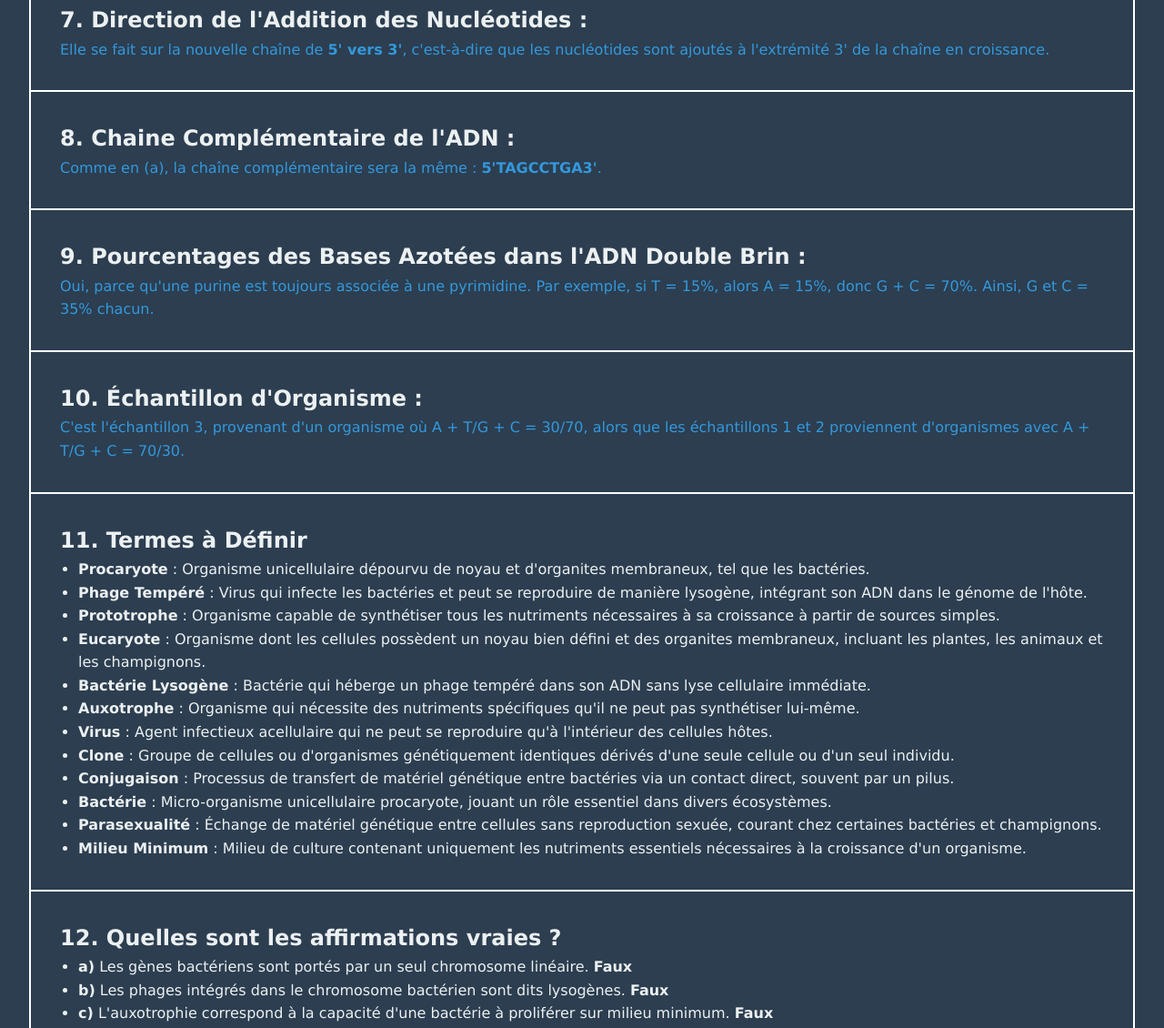
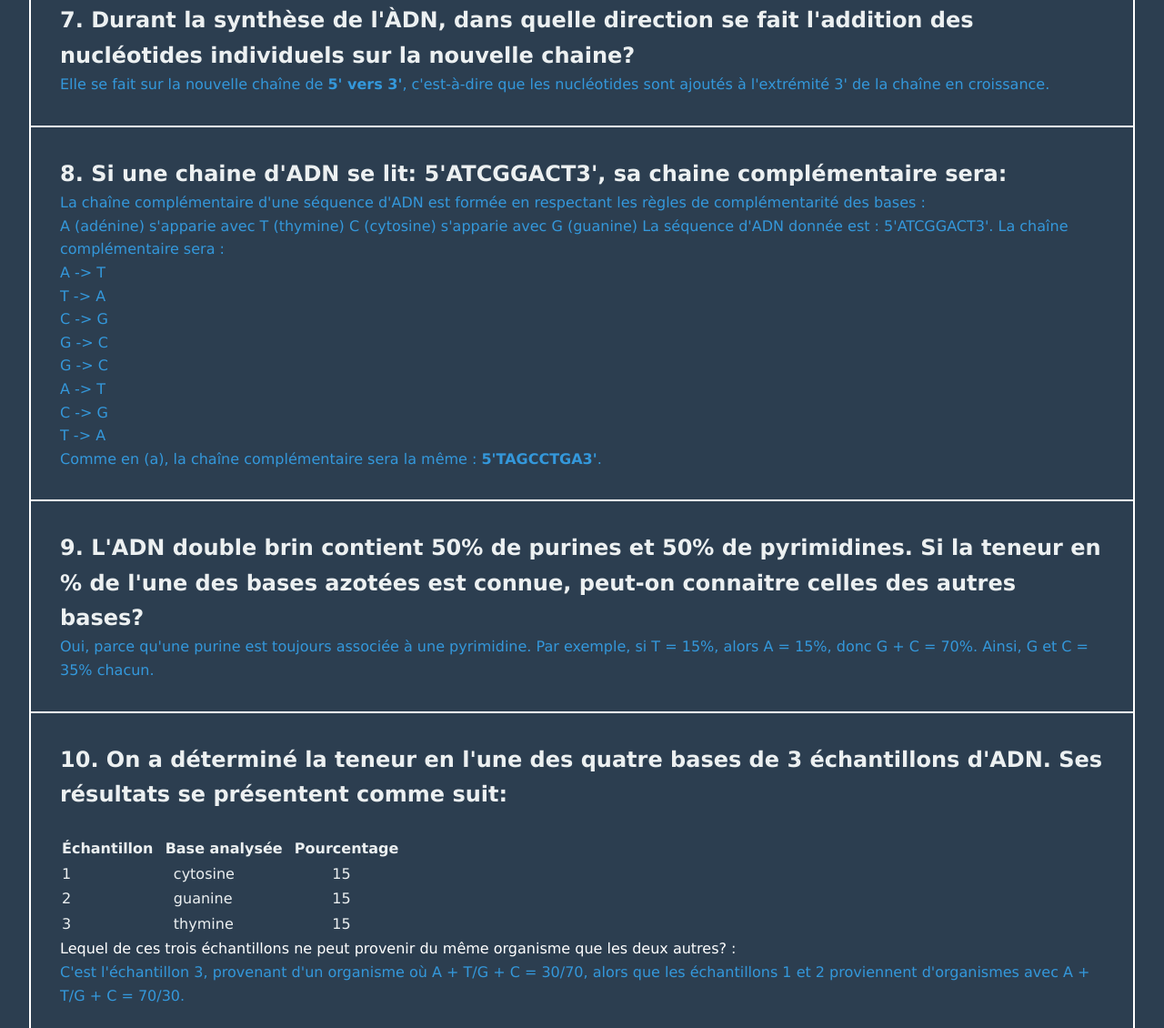
Before and after one commit to StarPlatinumSan/bio1203, a plain HTML site: page index.html in a window 1280 px wide. Shown: the part 1352-2482 px from the top of the page at 91% size. Drawn offline with nearby package versions, Linux system fonts and the light colour scheme.

Commit message:
semaine 2 enhanced

```diff
--- a/index.html
+++ b/index.html
@@ -87,22 +87,74 @@
           </div>
 
           <div class="division">
-            <h3>7. Direction de l'Addition des Nucléotides :</h3>
+            <h3>7. Durant la synthèse de l'ÀDN, dans quelle direction se fait l'addition des nucléotides
+              individuels sur la nouvelle chaine?</h3>
             <p>Elle se fait sur la nouvelle chaîne de <strong>5' vers 3'</strong>, c'est-à-dire que les nucléotides sont ajoutés à l'extrémité 3' de la chaîne en croissance.</p>
           </div>
 
           <div class="division">
-            <h3>8. Chaine Complémentaire de l'ADN :</h3>
+            <h3>8.  Si une chaine d'ADN se lit: 5'ATCGGACT3', sa chaine
+              complémentaire sera:</h3>
+
+              <p>La chaîne complémentaire d'une séquence d'ADN est formée en respectant les règles de complémentarité des bases :
+                <br>
+                A (adénine) s'apparie avec T (thymine)
+                C (cytosine) s'apparie avec G (guanine)
+                La séquence d'ADN donnée est : 5'ATCGGACT3'. La chaîne complémentaire sera :
+                <br>
+                A -> T
+                <br>
+                T -> A
+                <br>
+                C -> G
+                <br>
+                G -> C
+                <br>
+                G -> C
+                <br>
+                A -> T
+                <br>
+                C -> G
+                <br>
+                T -> A</p>
             <p>Comme en (a), la chaîne complémentaire sera la même : <strong>5'TAGCCTGA3'</strong>.</p>
           </div>
 
           <div class="division">
-            <h3>9. Pourcentages des Bases Azotées dans l'ADN Double Brin :</h3>
+            <h3>9. L'ADN double brin contient 50% de purines et 50% de pyrimidines. Si la teneur en %
+              de l'une des bases azotées est connue, peut-on connaitre celles des autres bases?</h3>
             <p>Oui, parce qu'une purine est toujours associée à une pyrimidine. Par exemple, si T = 15%, alors A = 15%, donc G + C = 70%. Ainsi, G et C = 35% chacun.</p>
           </div>
 
           <div class="division">
-            <h3>10. Échantillon d'Organisme :</h3>
+            <h3>10.  On a déterminé la teneur en l'une des quatre bases de 3 échantillons d'ADN. Ses
+              résultats se présentent comme suit: </h3>
+              <br>
+              <table>
+                <tr>
+                  <th>Échantillon </th>
+                  <th> &nbsp; Base analysée </th>
+                  <th>  &nbsp; Pourcentage</th>
+                </tr>
+                <tr>
+                  <td>1</td>
+                  <td>&nbsp; &nbsp; cytosine</td>
+                  <td>15</td>
+                </tr>
+                <tr>
+                  <td>2</td>
+                  <td> &nbsp;  &nbsp; guanine</td>
+                  <td>15</td>
+                </tr>
+                <tr>
+                  <td>3</td>
+                  <td> &nbsp;  &nbsp; thymine</td>
+                  <td>15</td>
+                </tr>
+              </table>
+              <span style="color:white;">Lequel de ces trois échantillons ne peut provenir du même organisme que les deux
+                autres? :</span>
+
             <p>C'est l'échantillon 3, provenant d'un organisme où A + T/G + C = 30/70, alors que les échantillons 1 et 2 proviennent d'organismes avec A + T/G + C = 70/30.</p>
           </div>
 
@@ -158,6 +210,7 @@
           </div>
         </div>
       </section>
+
       <section class="semaine">
         <h2 class="semaineTitre">Semaine 3: Mitose, Méiose</h2>
 
```
